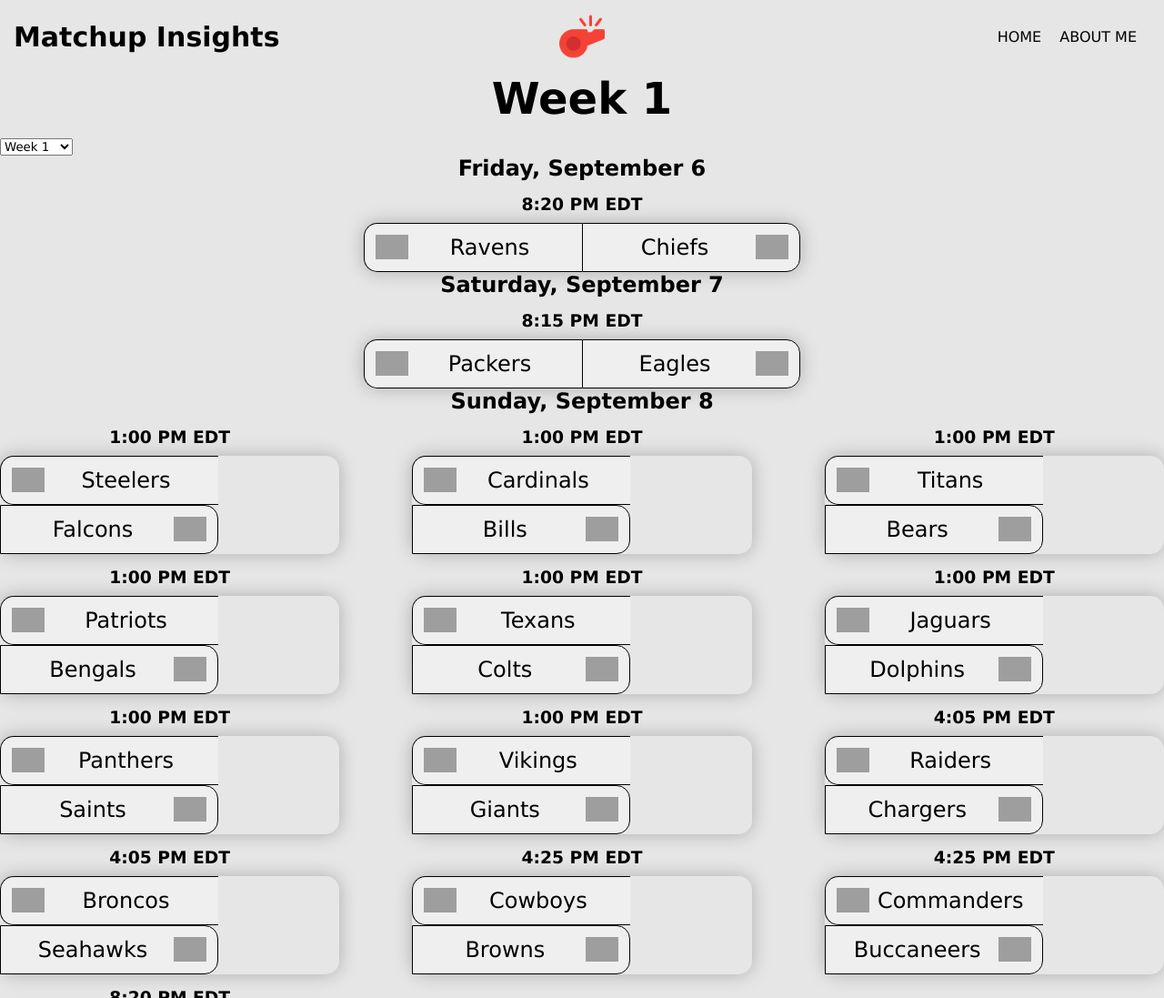
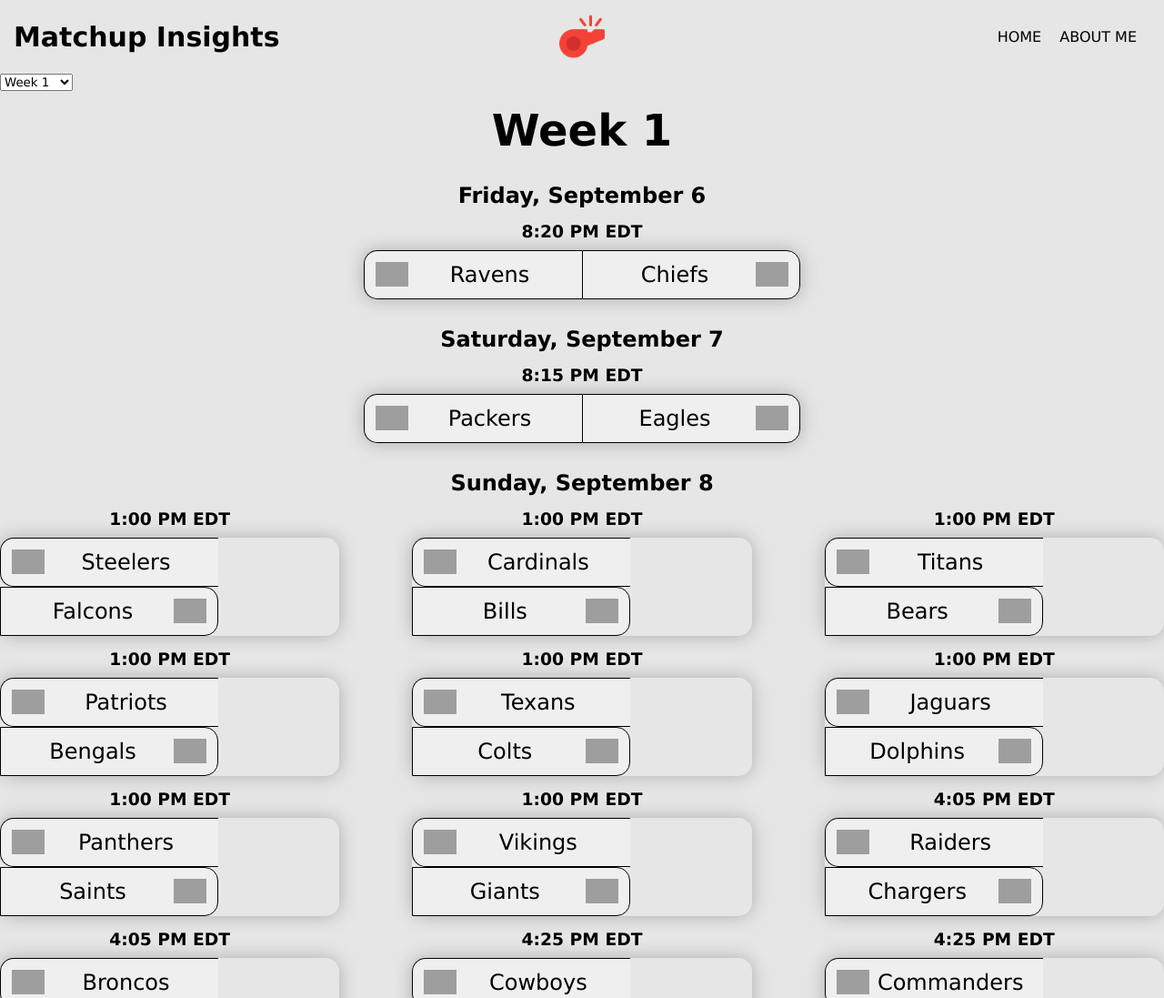
Before and after one commit to adriantwill/PersonalWebsite, a plain HTML site: page index.html in a window 1280 px wide. Shown: the top 1097 px of the page at 91% size. Drawn offline with Linux system fonts and the light colour scheme; grey boxes are pictures that could not be loaded.

Commit message:
modified the appearance of buttons

```diff
--- a/format.css
+++ b/format.css
@@ -185,7 +185,7 @@
   display: grid;
   justify-content: center;
   font-size: 48px;
-  margin: 15px;
+  margin: 15px 15px 0 15px;
 }
 
 .bracket button {
@@ -243,8 +243,9 @@
   display: grid;
   justify-items: center;
 }
-.games-list h2 {
-  margin-top: 15px;
+
+#games-list h2 {
+  margin-top: 30px;
 }
 
 .weekday {
@@ -258,3 +259,7 @@
   justify-items: center;
   margin: 15px 10px 10px 10px;
 }
+
+select {
+  display: inline-block;
+}
--- a/index.html
+++ b/index.html
@@ -14,8 +14,8 @@
   <body>
     <nav-matchup></nav-matchup>
     <main class="bracket">
+      <select name="" id="week-select"></select>
       <h1>Week 1</h1>
-      <select name="" id="week-select"></select>
       <div id="games-list"></div>
     </main>
     <script src="script.js"></script>
--- a/script.js
+++ b/script.js
@@ -64,9 +64,13 @@
       button.id = games[i].competitions[0].competitors[j].team.shortDisplayName;
       const logo = document.createElement("img");
       logo.id = "logo";
-      button.innerText =
+      const name = document.createElement("span");
+      name.className = "name";
+      name.innerText =
         games[i].competitions[0].competitors[j].team.shortDisplayName;
+      button.appendChild(name);
       button.appendChild(logo);
+
       logo.setAttribute(
         "src",
         `https://a.espncdn.com/i/teamlogos/nfl/500/scoreboard/${games[i].competitions[0].competitors[j].team.abbreviation}.png`
@@ -105,7 +109,7 @@
   for (let i = 1; i <= 17; i++) {
     const option = document.createElement("option");
     option.innerText = `Week ${i}`;
-    option.onclick = "fetchData('week1.json')";
+    option.onclick = `fetchData('https://site.api.espn.com/apis/site/v2/sports/football/nfl/scoreboard?limit=1000&dates=2024&seasontype=2&week=${i}')`;
     select.appendChild(option);
   }
 }
```
